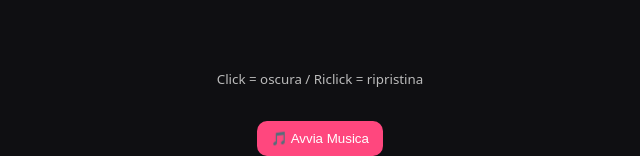
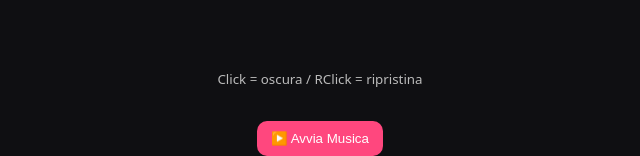
Before and after one commit to FireFelix92-Bot/Indovina-Chi, a plain HTML site: page index.html in a window 1280 px wide. Shown: the part 819-975 px from the top of the page, 320-960 px from the left. Drawn offline with Linux system fonts and the light colour scheme.

Commit message:
index.html

```diff
--- a/index.html
+++ b/index.html
@@ -2,7 +2,7 @@
 <html lang="it">
 <head>
   <meta charset="UTF-8" />
-  <meta name="viewport" content="width=device-width, initial-scale=1" />
+  <meta name="viewport" content="width=device-width, initial-scale=1.0" />
   <title>Indovina Chi - Brainrot</title>
   <link rel="stylesheet" href="style.css" />
 </head>
@@ -22,18 +22,18 @@
   </main>
 
   <footer class="foot">
-    <small>Click = oscura / Riclick = ripristina</small>
+    <small>Click = oscura / RClick = ripristina</small>
   </footer>
 
   <!-- 🎵 Audio di sottofondo -->
-  <audio id="bg-music" loop>
+  <audio id="bg-music" loop preload="auto">
     <source src="assets/audio/tacos.mp3" type="audio/mpeg">
     Il tuo browser non supporta l'audio HTML5.
   </audio>
 
-  <!-- Bottone per far partire la musica -->
+  <!-- 🔘 Bottone play/pause -->
   <div style="text-align:center; margin-top:1em;">
-    <button id="playBtn">🎵 Avvia Musica</button>
+    <button id="playBtn" aria-pressed="false">▶️ Avvia Musica</button>
   </div>
 
   <script src="script.js"></script>
```
